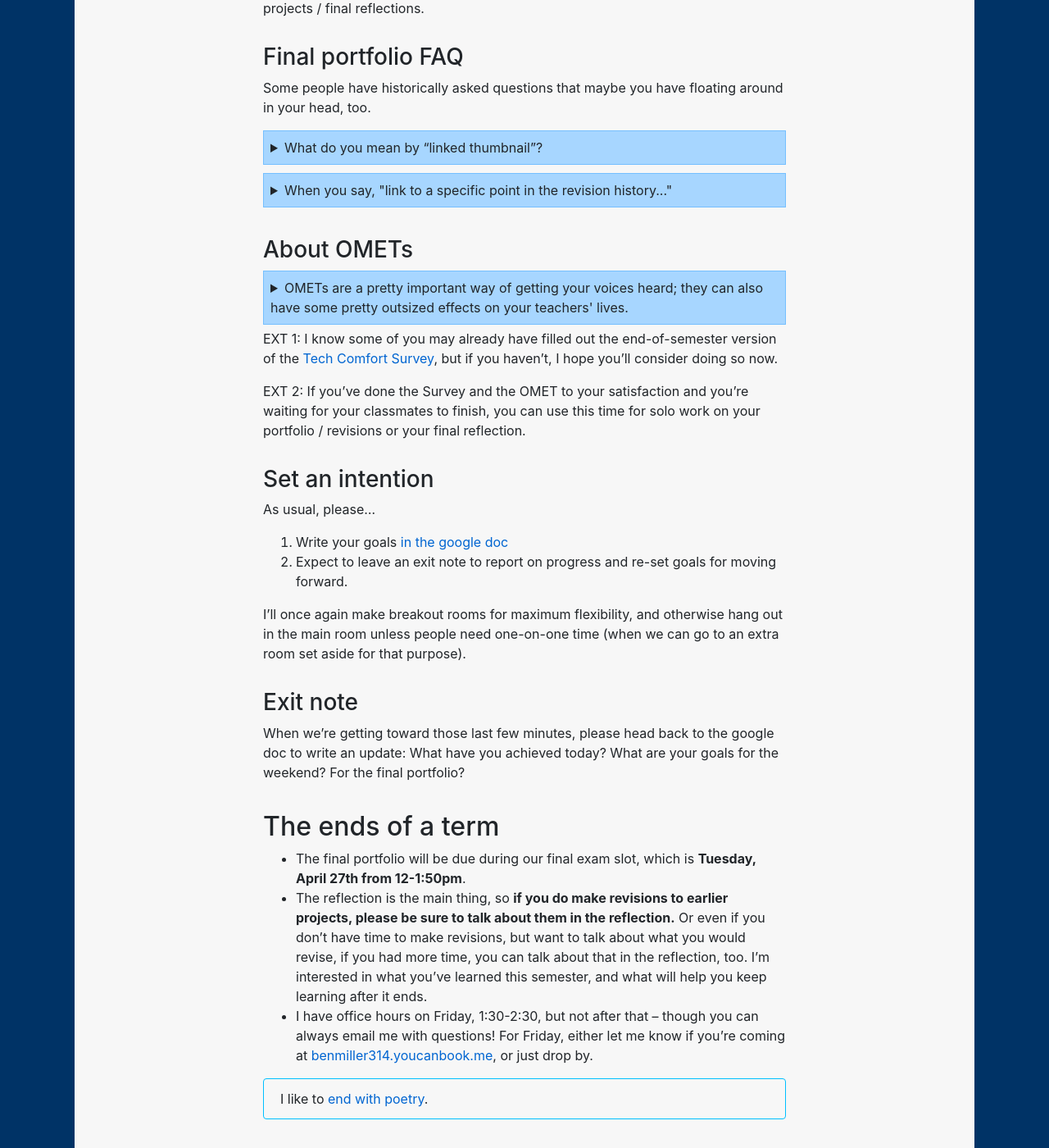
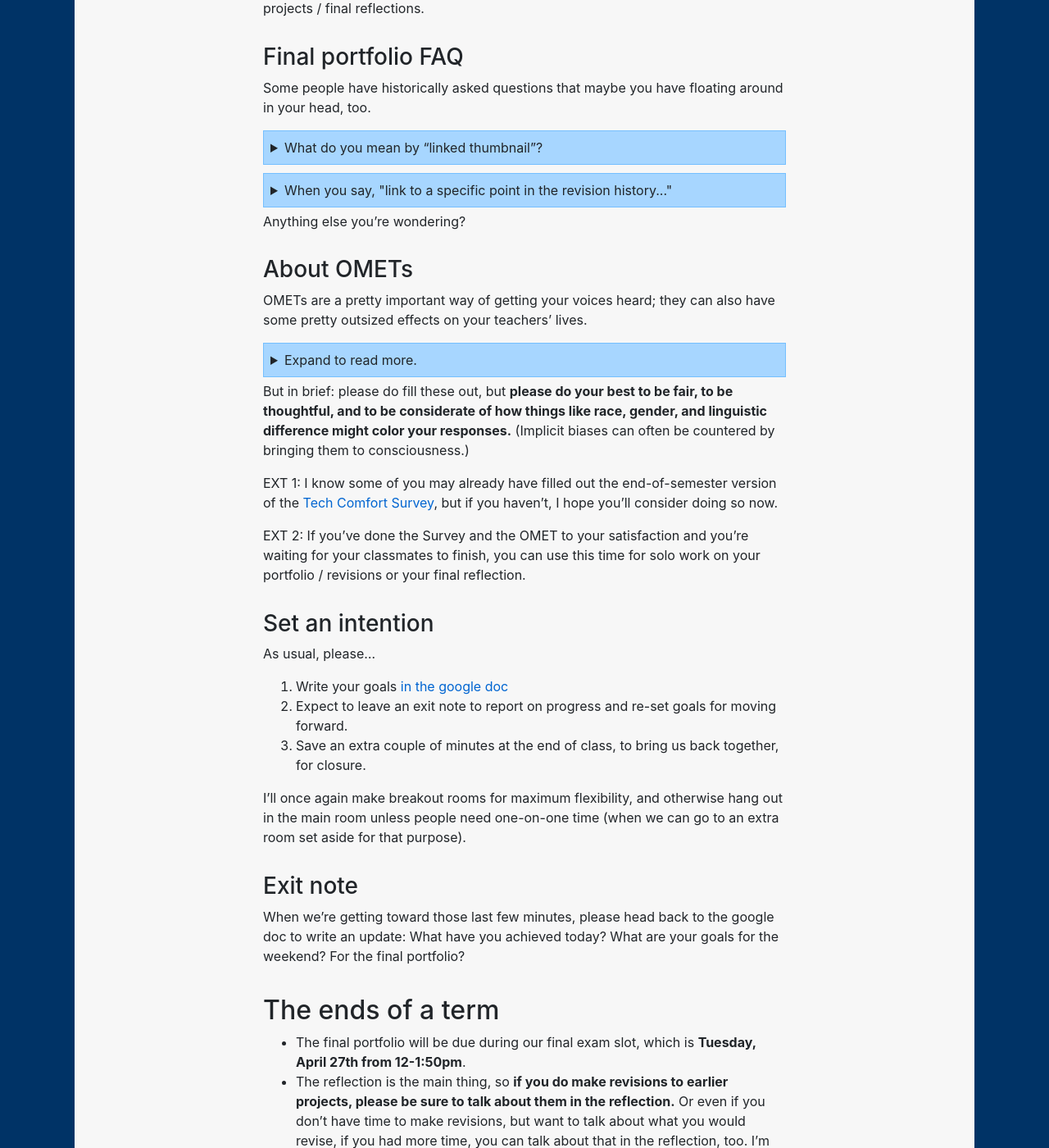
Before and after one commit to benmiller314/cdm2021spring, a Jekyll site: the page built from plans/lesson-27.md, in a window 1280 px wide and 1400 px high, scrolled down 1090 px. Shown: the whole window at 82% size. Built offline with Jekyll 4.4.1, drawn with Linux system fonts in a browser that asks for light colours; our own code applies the rules of GitHub Pages for plain Markdown files.

Commit message:
move some OMET stuff out of the <details>

```diff
--- a/plans/lesson-27.md
+++ b/plans/lesson-27.md
@@ -65,13 +65,20 @@ Some people have historically asked  questions that maybe you have floating arou
 
 </details>
 
+Anything else you're wondering?
+
 ### About OMETs
-<details><summary>OMETs are a pretty important way of getting your voices heard; they can also have some pretty outsized effects on your teachers' lives.</summary>
 
-I know some of you have already turned in your surveys for the Office of Measurement and Evaluation of Teaching (yep, that's what OMET stands for). If so, you can feel free to work on your own projects, though I hope what I'm about to say is still useful information. Actually, I hope you all know this stuff already, but my experience has been otherwise, so I try to say it in every class:
+OMETs are a pretty important way of getting your voices heard; they can also have some pretty outsized effects on your teachers' lives.
+
+<details><summary>Expand to read more.</summary>
+
+I know some of you have already turned in your surveys for the Office of Measurement and Evaluation of Teaching (yep, that's what OMET stands for). If so, you can feel free to work on your own projects, though I hope what I'm about to say is still useful information.
+
+Actually, I hope you all know this stuff already, but my experience has been otherwise, so I try to say it in every class:
 
 <div class="alert alert-info">
-Remember that these evaluations of teaching serve multiple purposes, and go to multiple audiences:
+These evaluations of teaching serve multiple purposes, and go to multiple audiences:
 <ul>
 <li>They'll go to my program director, to help determine if I should keep teaching this course; <!-- for adjuncts, that may make the difference in whether they get renewed again at all --></li>
 <li>they'll become part of my portfolio application for tenure, read by other faculty inside and outside my department; <!-- again: renewal. also: promotion --></li>
@@ -81,12 +88,13 @@ Remember that these evaluations of teaching serve multiple purposes, and go to m
 
 The same is true for all your professors. For adjunct professors, OMET reviews may make the difference in whether they get renewed again at all.
 
-So the OMETs are, as I said above, a pretty important way of getting your voices heard, which is a good thing; on the other hand, they can also powerfully affect hiring, especially for women, immigrants, and people of color. <strong>Please do your best to be fair, to be thoughtful, and to be considerate of how things like race, gender, and linguistic difference might color your responses.</strong> (Implicit biases can often be countered by bringing them to consciousness.)
+So the OMETs are, as I said above, a pretty important way of getting your voices heard, which is a good thing; on the other hand, they can also powerfully affect hiring, especially for women, immigrants, and people of color.
 
 <div class="alert alert-success">
 If you haven't yet filled out your survey, please do so now. You should have a link to the survey on Canvas, or in your Pitt email.</div>
+</details>
 
-</details>
+But in brief: please do fill these out, but <strong>please do your best to be fair, to be thoughtful, and to be considerate of how things like race, gender, and linguistic difference might color your responses.</strong> (Implicit biases can often be countered by bringing them to consciousness.)
 
 EXT 1: I know some of you may already have filled out the end-of-semester version of the <a href="http://bit.ly/cdm-tech-survey">Tech Comfort Survey</a>, but if you haven't, I hope you'll consider doing so now.
 
@@ -102,6 +110,7 @@ As usual, please...
 
 1. Write your goals [in the google doc](http://bit.ly/cdm2021spring-notes)
 2. Expect to leave an exit note to report on progress and re-set goals for moving forward.
+3. Save an extra couple of minutes at the end of class, to bring us back together, for closure.
 
 I'll once again make breakout rooms for maximum flexibility, and otherwise hang out in the main room unless people need one-on-one time (when we can go to an extra room set aside for that purpose).
 
```
Also changed, not shown: other parts of plans/lesson-27.md (+1 -1 lines).
